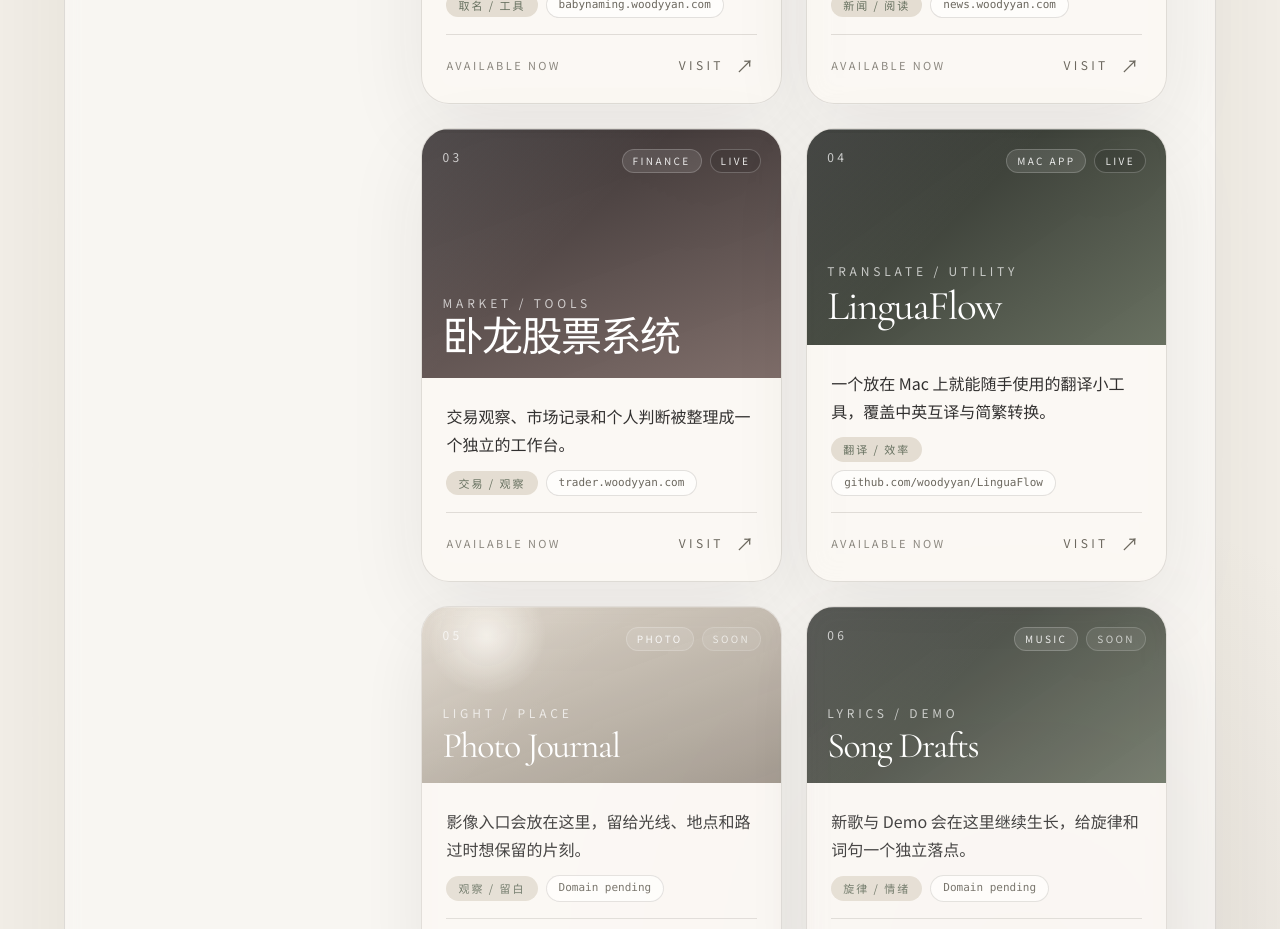
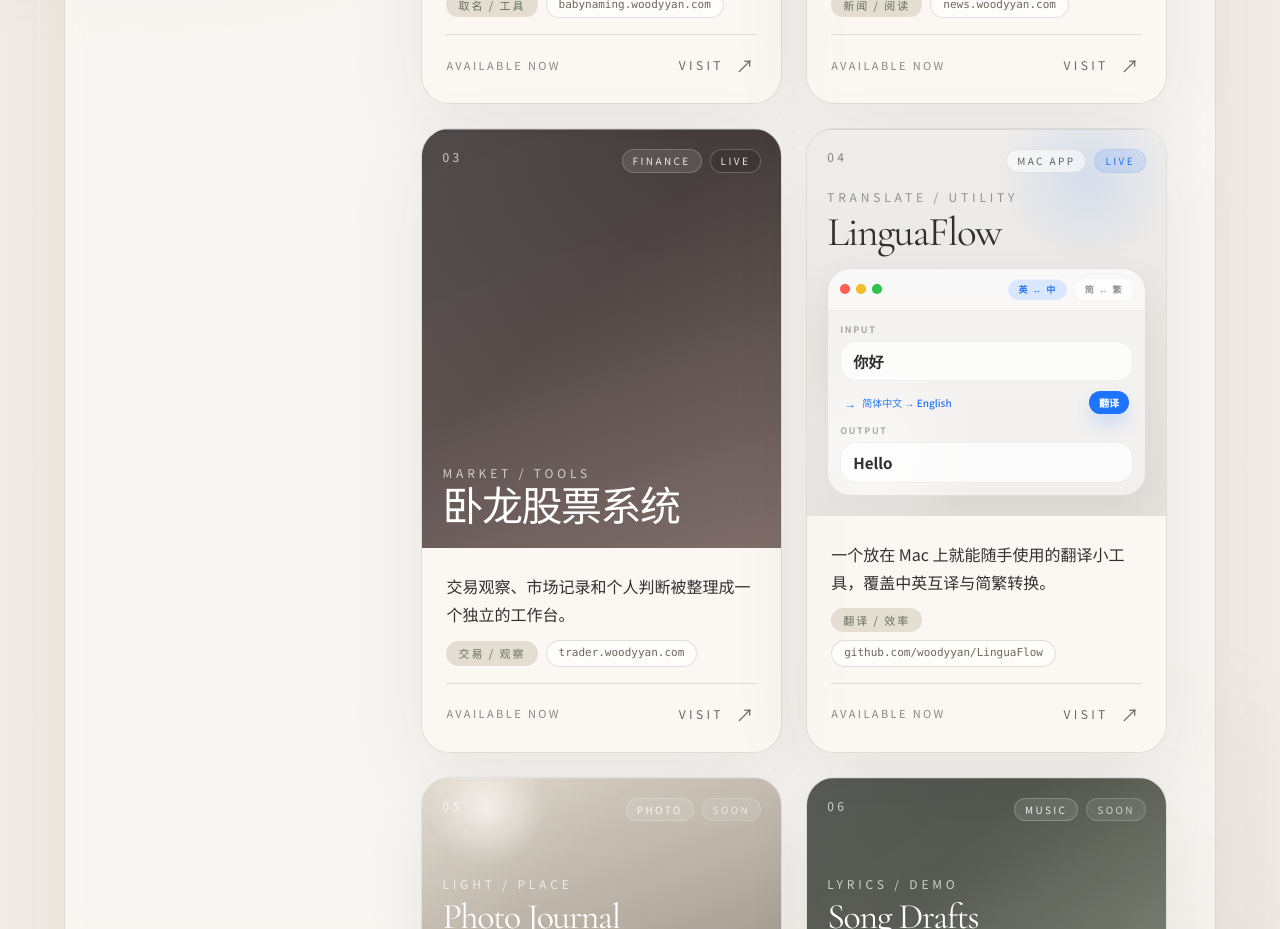
Before and after one commit to woodyyan/woodyyan, a Next.js app: page / in a window 1280 px wide. Shown: the part 940-1869 px from the top of the page. Built offline with nearby package versions, Linux system fonts and the light colour scheme; no server answers; the database is empty.

Commit message:
feat: refine linguaflow card preview

```diff
--- a/package.json
+++ b/package.json
@@ -10,7 +10,6 @@
   },
   "dependencies": {
     "@upstash/redis": "^1.37.0",
-    "@vercel/analytics": "^2.0.1",
     "next": "15.5.14",
     "react": "19.2.0",
     "react-dom": "19.2.0"
--- a/src/app/layout.tsx
+++ b/src/app/layout.tsx
@@ -1,6 +1,5 @@
 import type { Metadata } from "next";
 import { Cormorant_Garamond, Noto_Sans_SC } from "next/font/google";
-import { Analytics } from "@vercel/analytics/next";
 
 import { siteMeta } from "@/content/site-meta";
 
@@ -47,10 +46,7 @@
 }>) {
   return (
     <html lang="zh-CN" className={`${display.variable} ${body.variable}`}>
-      <body>
-        {children}
-        <Analytics />
-      </body>
+      <body>{children}</body>
     </html>
   );
 }
--- a/src/components/section-card.tsx
+++ b/src/components/section-card.tsx
@@ -4,9 +4,8 @@
   item: SectionItem;
 };
 
-function SectionCardBody({ item, available }: { item: SectionItem; available: boolean }) {
+function DefaultSurface({ item, available }: { item: SectionItem; available: boolean }) {
   return (
-    <>
     <div
       className={`relative flex flex-1 flex-col justify-between overflow-hidden px-5 py-5 text-white ${
         available ? "min-h-[13.5rem]" : "min-h-[11rem]"
@@ -26,7 +25,9 @@
           </span>
           <span
             className={`rounded-full px-2.5 py-1 text-[10px] tracking-[0.24em] ${
-                available ? "border border-white/22 bg-black/12 text-white/88" : "border border-white/16 bg-white/8 text-white/68"
+              available
+                ? "border border-white/22 bg-black/12 text-white/88"
+                : "border border-white/16 bg-white/8 text-white/68"
             }`}
           >
             {available ? "Live" : "Soon"}
@@ -35,9 +36,7 @@
       </div>
 
       <div className="relative space-y-2">
-          <p className="text-xs uppercase tracking-[0.32em] text-white/70">
-            {item.surfaceLabel}
-          </p>
+        <p className="text-xs uppercase tracking-[0.32em] text-white/70">{item.surfaceLabel}</p>
         <p
           className={`font-display leading-[0.95] tracking-[-0.035em] text-balance ${
             available ? "text-[clamp(2rem,3.2vw,2.75rem)]" : "text-[clamp(1.7rem,2.8vw,2.3rem)]"
@@ -47,6 +46,94 @@
         </p>
       </div>
     </div>
+  );
+}
+
+function LinguaflowSurface({ item, available }: { item: SectionItem; available: boolean }) {
+  return (
+    <div
+      className={`relative flex flex-1 flex-col overflow-hidden px-5 py-5 text-[#373634] ${
+        available ? "min-h-[13.5rem]" : "min-h-[11rem]"
+      } bg-[linear-gradient(180deg,#efedeb_0%,#e5e2de_100%)]`}
+    >
+      <div className="absolute inset-0 bg-[radial-gradient(circle_at_78%_12%,rgba(33,115,255,0.12),transparent_20%),radial-gradient(circle_at_18%_84%,rgba(255,255,255,0.55),transparent_24%)]" />
+      <div className="absolute inset-x-5 top-0 h-px bg-black/8" />
+
+      <div className="relative flex items-start justify-between gap-3 text-xs uppercase tracking-[0.28em] text-black/45">
+        <span>{item.index}</span>
+        <div className="flex items-center gap-2">
+          <span className="rounded-full border border-black/8 bg-white/55 px-2.5 py-1 text-[10px] tracking-[0.24em] text-black/62">
+            {item.category}
+          </span>
+          <span className="rounded-full border border-[#1f74ff]/10 bg-[#1f74ff]/12 px-2.5 py-1 text-[10px] tracking-[0.24em] text-[#1f74ff]">
+            Live
+          </span>
+        </div>
+      </div>
+
+      <div className="relative mt-4 space-y-2">
+        <p className="text-xs uppercase tracking-[0.32em] text-black/38">{item.surfaceLabel}</p>
+        <p className="font-display text-[clamp(2rem,3.2vw,2.75rem)] leading-[0.95] tracking-[-0.035em] text-balance text-[#2f2f2e]">
+          {item.title}
+        </p>
+      </div>
+
+      <div className="relative mt-4 flex flex-1 flex-col overflow-hidden rounded-[1.45rem] border border-black/8 bg-white/48 shadow-[0_18px_40px_rgba(48,46,44,0.08)] backdrop-blur-sm">
+        <div className="flex items-center justify-between border-b border-black/6 bg-white/42 px-3 py-2.5">
+          <div className="flex items-center gap-1.5">
+            <span className="h-2.5 w-2.5 rounded-full bg-[#ff6159] shadow-[0_0_0_1px_rgba(201,55,49,0.12)_inset]" />
+            <span className="h-2.5 w-2.5 rounded-full bg-[#f4be2a] shadow-[0_0_0_1px_rgba(189,130,0,0.14)_inset]" />
+            <span className="h-2.5 w-2.5 rounded-full bg-[#2fc44f] shadow-[0_0_0_1px_rgba(26,133,49,0.14)_inset]" />
+          </div>
+
+          <div className="flex items-center gap-2 text-[9px] font-semibold tracking-[0.16em]">
+            <span className="rounded-full bg-[#d9e7ff] px-2.5 py-1 text-[#1f74ff] shadow-[inset_0_1px_0_rgba(255,255,255,0.55)]">
+              英 ↔ 中
+            </span>
+            <span className="rounded-full bg-white/72 px-2.5 py-1 text-black/42">简 ↔ 繁</span>
+          </div>
+        </div>
+
+        <div className="flex flex-1 flex-col gap-2.5 p-3">
+          <div className="space-y-1">
+            <p className="text-[9px] font-semibold uppercase tracking-[0.18em] text-black/32">Input</p>
+            <div className="rounded-[1rem] border border-black/6 bg-white/72 px-3 py-2 text-[0.95rem] font-semibold text-[#2d2d2d] shadow-[inset_0_1px_0_rgba(255,255,255,0.5)]">
+              你好
+            </div>
+          </div>
+
+          <div className="flex items-center justify-between gap-3 px-1 text-[10px] font-medium text-black/45">
+            <span className="inline-flex items-center gap-1.5 text-[#1f74ff]">
+              <span aria-hidden className="text-xs">
+                →
+              </span>
+              <span>简体中文 → English</span>
+            </span>
+            <span className="inline-flex items-center rounded-full bg-[#1f74ff] px-2.5 py-1 text-[10px] font-semibold text-white shadow-[0_10px_18px_rgba(31,116,255,0.18)]">
+              翻译
+            </span>
+          </div>
+
+          <div className="flex flex-1 flex-col space-y-1">
+            <p className="text-[9px] font-semibold uppercase tracking-[0.18em] text-black/32">Output</p>
+            <div className="flex flex-1 items-start rounded-[1rem] border border-black/6 bg-white/72 px-3 py-2 text-[0.95rem] font-semibold text-[#2d2d2d] shadow-[inset_0_1px_0_rgba(255,255,255,0.5)]">
+              Hello
+            </div>
+          </div>
+        </div>
+      </div>
+    </div>
+  );
+}
+
+function SectionCardBody({ item, available }: { item: SectionItem; available: boolean }) {
+  return (
+    <>
+      {item.previewVariant === "linguaflow" ? (
+        <LinguaflowSurface item={item} available={available} />
+      ) : (
+        <DefaultSurface item={item} available={available} />
+      )}
 
       <div className="flex flex-col gap-4 px-5 py-5 sm:px-6 sm:py-6">
         <div className="space-y-3">
@@ -66,9 +153,7 @@
             {available ? "Available now" : "Awaiting domain"}
           </span>
           <span className="flex items-center gap-3">
-            <span className="transition-colors duration-300 group-hover:text-[var(--accent)]">
-              {item.cta}
-            </span>
+            <span className="transition-colors duration-300 group-hover:text-[var(--accent)]">{item.cta}</span>
             <span
               aria-hidden
               className={`text-lg transition-transform duration-300 ${
--- a/src/content/site-content.ts
+++ b/src/content/site-content.ts
@@ -1,4 +1,5 @@
 export type SectionStatus = "live" | "soon";
+export type SectionPreviewVariant = "default" | "linguaflow";
 
 export type SectionItem = {
   id: string;
@@ -13,6 +14,7 @@
   surfaceLabel: string;
   status: SectionStatus;
   meta: string;
+  previewVariant?: SectionPreviewVariant;
 };
 
 export const heroContent = {
@@ -81,6 +83,7 @@
     surfaceLabel: "Translate / Utility",
     status: "live",
     meta: "github.com/woodyyan/LinguaFlow",
+    previewVariant: "linguaflow",
   },
   {
     id: "photography",
```
Also changed, not shown: 1 other file (tests, documents, lock files or other folders). Lines whose indentation alone changed are shown as unchanged.
